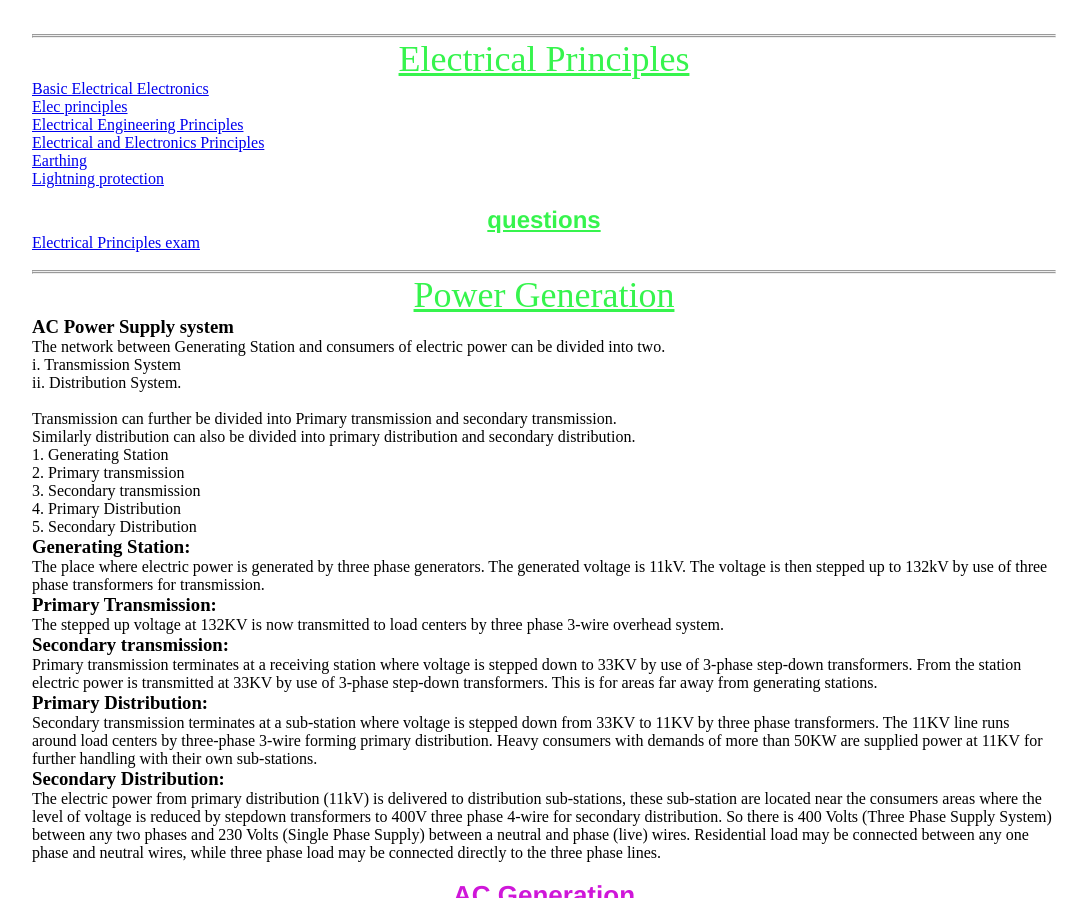
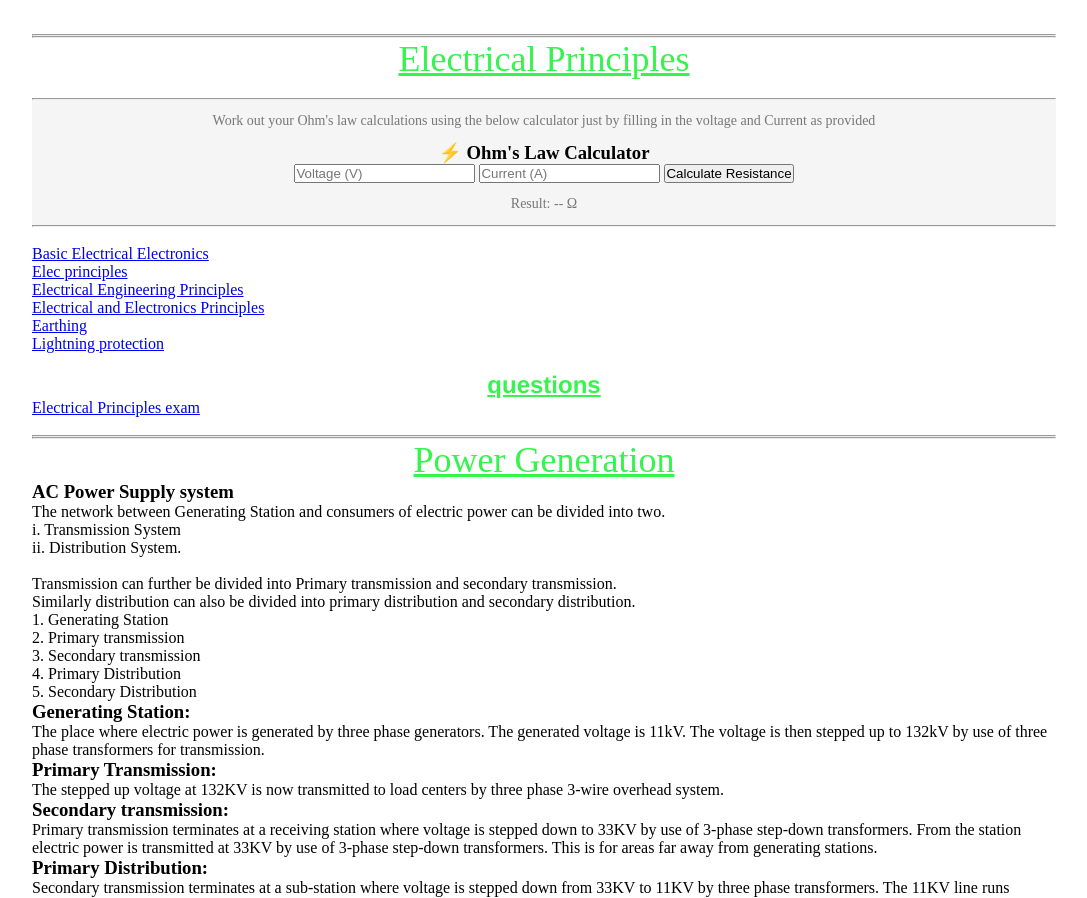
Before and after one commit to Neshley/Electrical-Engineering--Electro-Midset-, a plain HTML site: page units.html in a window 1280 px wide. Shown: the part 4224-5122 px from the top of the page, without its empty margins (96-1183 px from the left). Drawn offline with Linux system fonts and the light colour scheme.

Commit message:
added ohm's calculator

```diff
--- a/script.js
+++ b/script.js
@@ -4,3 +4,19 @@ function buttonClicked() {
     document.getElementById("mainDiv").textContent =
         "Button Clicked times: " + numButtonClicks;
 }
+
+function calculateOhm() {
+    const v = document.getElementById('voltage').value;
+    const i = document.getElementById('current').value;
+    const resultDisplay = document.getElementById('result');
+
+
+    if (v > 0 && i > 0) {
+        const r = v / i;
+        resultDisplay.innerHTML = `Result: <strong>${r.toFixed(2)} Ω (Ohms)</strong>`;
+        resultDisplay.style.color = "#2ecc71"; // Green for success
+    } else {
+        resultDisplay.innerHTML = "Please enter valid Voltage and Current!";
+        resultDisplay.style.color = "#e74c3c"; // Red for error
+    }
+}
--- a/styles.css
+++ b/styles.css
@@ -334,6 +334,11 @@ img{
           padding: 0;
 
         }
+}
+
+.calculator{
+    text-align: center;
+    background-color: whitesmoke;
 }
 
 
--- a/units.html
+++ b/units.html
@@ -243,7 +243,19 @@
 
     <div id="principles" class="principles">
                 <h1>Electrical Principles</h1>
+                <br>
+                <hr>
 
+        <div id="calculator" class="calculator">
+            <p>Work out your Ohm's law calculations using the below calculator just by filling in the voltage and Current as provided</p>
+            <h3>⚡ Ohm's Law Calculator</h3>
+            <input type="number" id="voltage" placeholder="Voltage (V)">
+            <input type="number" id="current" placeholder="Current (A)">
+            <button onclick="calculateOhm()">Calculate Resistance</button>
+            <p id="result">Result: -- Ω</p>
+        </div>
+        <hr>
+        <br>
                 <a href="Unit Notes\Electrical principles\02 Basic Electrical Electronics and Instrumentation Engineering.pdf">Basic Electrical Electronics</a><br>
                  <a href="Unit Notes\Electrical principles\elec_principles.pdf">Elec principles</a><br>
                   <a href="Unit Notes\Electrical principles\Electrical Engineering Pronciples.pdf">Electrical Engineering Principles</a><br>
```
Also changed, not shown: Outline.html (+1 -0 lines).
